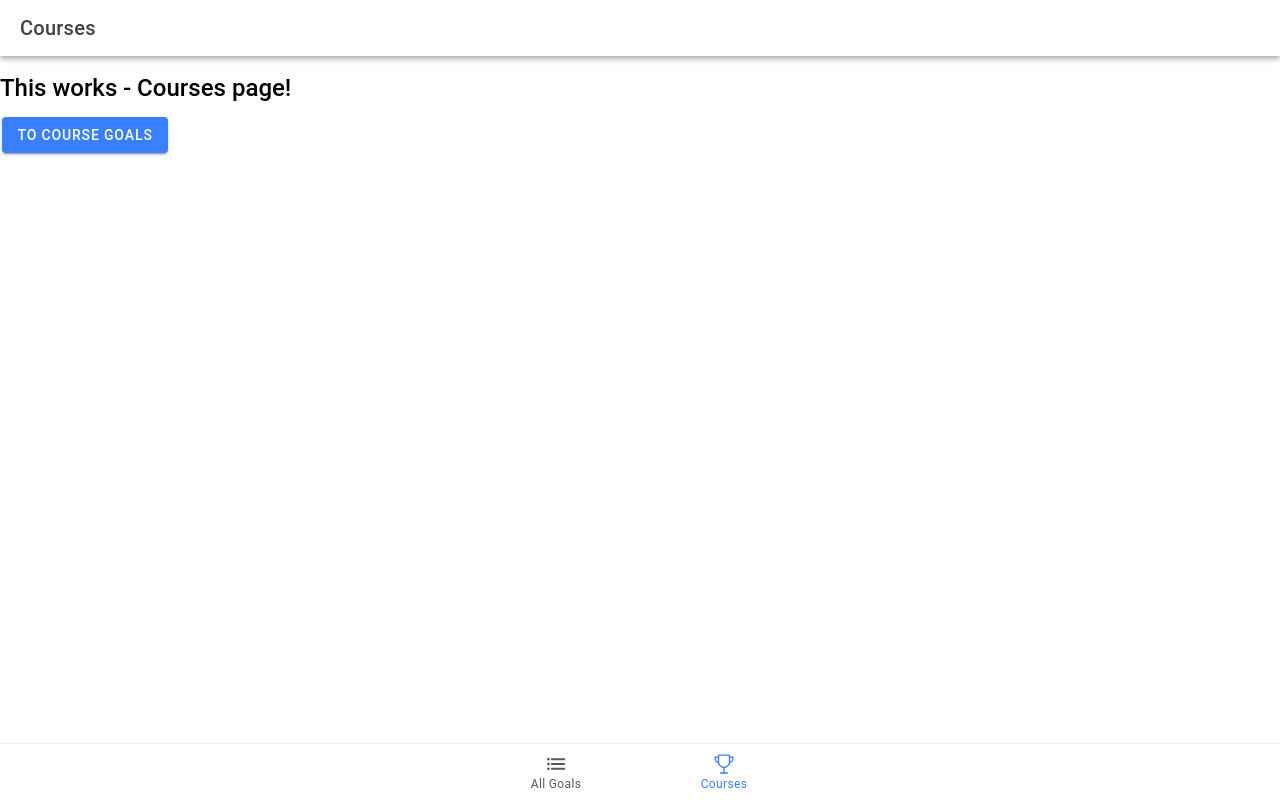
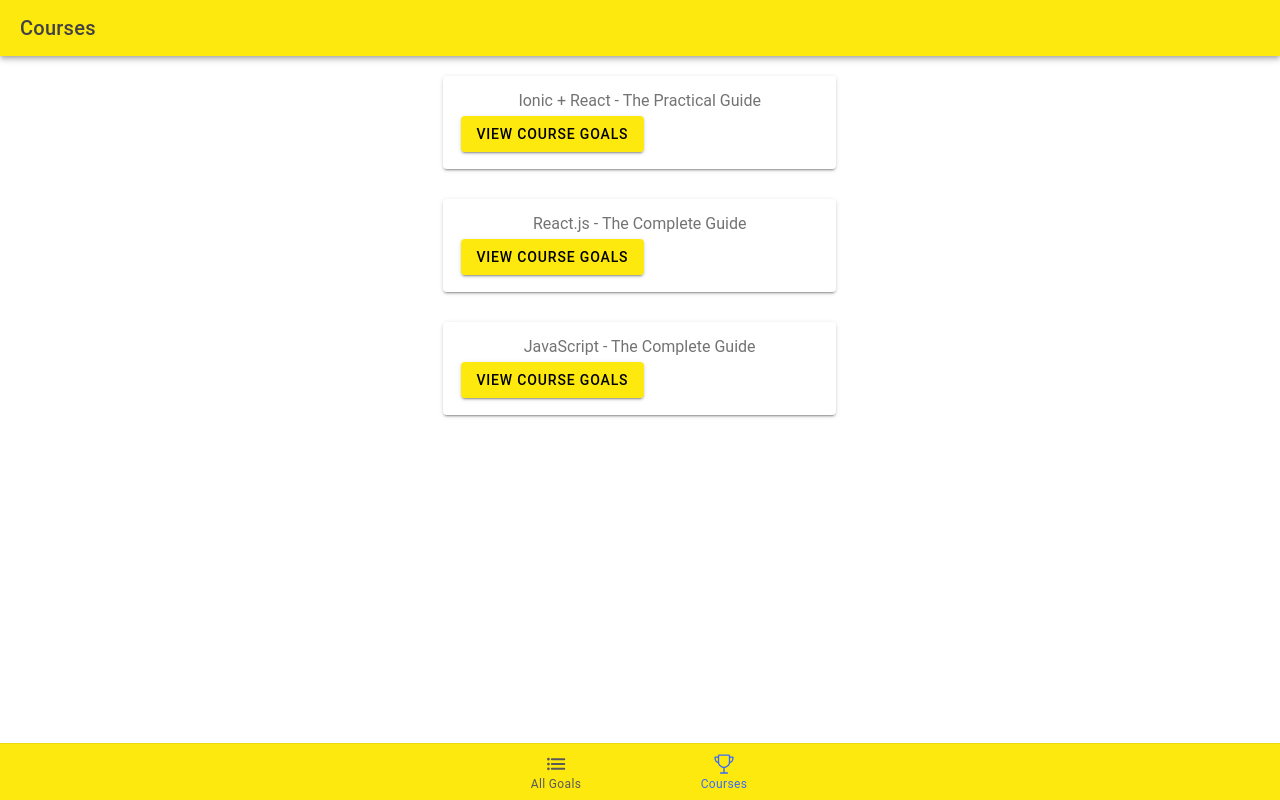
Before and after one commit to leilaZ1111/ionic-react-navigation, a React (Vite) app: page /courses in a window 1280 px wide. Built offline with nearby package versions, Linux system fonts and the light colour scheme.

Commit message:
added style variables and data

```diff
--- a/src/App.tsx
+++ b/src/App.tsx
@@ -33,6 +33,7 @@
 
 /* Theme variables */
 import './theme/variables.css';
+import './theme/theme.css';
 import Courses from './pages/Courses'; // we are importing the Courses component from the src/pages/Courses.tsx file. We will use this component to set up the routing for our app.
 import AllGoals from './pages/AllGoals'; // we are importing the AllGoals component from the src/pages/AllGoals.tsx file. We will use this component to set up the routing for our app.
 import CourseGoals from './pages/CourseGoals'; // we are importing the CourseGoals component from the src/pages/CourseGoals.tsx file. We will use this component to set up the routing for our app.
--- a/src/pages/Courses.tsx
+++ b/src/pages/Courses.tsx
@@ -3,12 +3,23 @@
   IonHeader,
   IonToolbar,
   IonTitle,
+  IonGrid,
+  IonCard,
+  IonCardContent,
+  IonPage,
+  IonCol,
+  IonRow,
   IonButton,
-  IonPage,
 } from '@ionic/react';
 
 import React from 'react';
 // import { useHistory } from 'react-router-dom'; // (ALTERNATIVE) we are importing the useHistory hook from the react-router-dom library. We will use this hook to set up the routing for our app.
+
+const COURSE_DATA = [
+  { id: 'c1', title: 'Ionic + React - The Practical Guide' },
+  { id: 'c2', title: 'React.js - The Complete Guide' },
+  { id: 'c3', title: 'JavaScript - The Complete Guide' },
+];
 
 const Courses: React.FC = () => {
   // const history = useHistory(); // (ALTERNATIVE) we are calling the useHistory hook. We will use this hook to set up the routing for our app.
@@ -25,11 +36,20 @@
         </IonToolbar>
       </IonHeader>
       <IonContent>
-        <h2> This works - Courses page!</h2>
-        <div>
-          <IonButton routerLink="/course-goals">To Course Goals</IonButton>
-          {/* <IonButton onClick={changePageHandler}>To Course Goals</IonButton> */}
-        </div>
+        <IonGrid>
+          {COURSE_DATA.map((course) => (
+            <IonRow key={course.id}>
+              <IonCol size-md="4" offset-md="4">
+                <IonCard>
+                  <IonCardContent>
+                    <h2 className="ion-text-center">{course.title}</h2>
+                    <IonButton routerLink="">View Course Goals</IonButton>
+                  </IonCardContent>
+                </IonCard>
+              </IonCol>
+            </IonRow>
+          ))}
+        </IonGrid>
       </IonContent>
     </IonPage>
   );
--- /dev/null
+++ b/src/theme/theme.css
@@ -0,0 +1,5 @@
+:root {
+  --ion-toolbar-background: var(--ion-color-primary);
+  --ion-tab-bar-background: var(--ion-color-primary);
+  --ion-tab-bar-color-selected: var(--ion-color-secondary);
+}
--- a/src/theme/variables.css
+++ b/src/theme/variables.css
@@ -3,39 +3,34 @@
 
 /** Ionic CSS Variables **/
 :root {
-  /** primary **/
-  --ion-color-primary: #3880ff;
-  --ion-color-primary-rgb: 56, 128, 255;
-  --ion-color-primary-contrast: #ffffff;
-  --ion-color-primary-contrast-rgb: 255, 255, 255;
-  --ion-color-primary-shade: #3171e0;
-  --ion-color-primary-tint: #4c8dff;
+  --ion-color-primary: #fde90d;
+  --ion-color-primary-rgb: 253, 233, 13;
+  --ion-color-primary-contrast: #000000;
+  --ion-color-primary-contrast-rgb: 0, 0, 0;
+  --ion-color-primary-shade: #dfcd0b;
+  --ion-color-primary-tint: #fdeb25;
 
-  /** secondary **/
-  --ion-color-secondary: #3dc2ff;
-  --ion-color-secondary-rgb: 61, 194, 255;
-  --ion-color-secondary-contrast: #ffffff;
-  --ion-color-secondary-contrast-rgb: 255, 255, 255;
-  --ion-color-secondary-shade: #36abe0;
-  --ion-color-secondary-tint: #50c8ff;
+  --ion-color-secondary: #386aff;
+  --ion-color-secondary-rgb: 56, 106, 255;
+  --ion-color-secondary-contrast: #000000;
+  --ion-color-secondary-contrast-rgb: 0, 0, 0;
+  --ion-color-secondary-shade: #315de0;
+  --ion-color-secondary-tint: #4c79ff;
 
-  /** tertiary **/
-  --ion-color-tertiary: #5260ff;
-  --ion-color-tertiary-rgb: 82, 96, 255;
-  --ion-color-tertiary-contrast: #ffffff;
-  --ion-color-tertiary-contrast-rgb: 255, 255, 255;
-  --ion-color-tertiary-shade: #4854e0;
-  --ion-color-tertiary-tint: #6370ff;
+  --ion-color-tertiary: #ff8e52;
+  --ion-color-tertiary-rgb: 255, 142, 82;
+  --ion-color-tertiary-contrast: #000000;
+  --ion-color-tertiary-contrast-rgb: 0, 0, 0;
+  --ion-color-tertiary-shade: #e07d48;
+  --ion-color-tertiary-tint: #ff9963;
 
-  /** success **/
   --ion-color-success: #2dd36f;
   --ion-color-success-rgb: 45, 211, 111;
-  --ion-color-success-contrast: #ffffff;
-  --ion-color-success-contrast-rgb: 255, 255, 255;
+  --ion-color-success-contrast: #000000;
+  --ion-color-success-contrast-rgb: 0, 0, 0;
   --ion-color-success-shade: #28ba62;
   --ion-color-success-tint: #42d77d;
 
-  /** warning **/
   --ion-color-warning: #ffc409;
   --ion-color-warning-rgb: 255, 196, 9;
   --ion-color-warning-contrast: #000000;
@@ -43,37 +38,33 @@
   --ion-color-warning-shade: #e0ac08;
   --ion-color-warning-tint: #ffca22;
 
-  /** danger **/
   --ion-color-danger: #eb445a;
   --ion-color-danger-rgb: 235, 68, 90;
-  --ion-color-danger-contrast: #ffffff;
-  --ion-color-danger-contrast-rgb: 255, 255, 255;
+  --ion-color-danger-contrast: #000000;
+  --ion-color-danger-contrast-rgb: 0, 0, 0;
   --ion-color-danger-shade: #cf3c4f;
   --ion-color-danger-tint: #ed576b;
 
-  /** dark **/
+  --ion-color-light: #f4f5f8;
+  --ion-color-light-rgb: 244, 245, 248;
+  --ion-color-light-contrast: #000000;
+  --ion-color-light-contrast-rgb: 0, 0, 0;
+  --ion-color-light-shade: #d7d8da;
+  --ion-color-light-tint: #f5f6f9;
+
+  --ion-color-medium: #92949c;
+  --ion-color-medium-rgb: 146, 148, 156;
+  --ion-color-medium-contrast: #000000;
+  --ion-color-medium-contrast-rgb: 0, 0, 0;
+  --ion-color-medium-shade: #808289;
+  --ion-color-medium-tint: #9d9fa6;
+
   --ion-color-dark: #222428;
   --ion-color-dark-rgb: 34, 36, 40;
   --ion-color-dark-contrast: #ffffff;
   --ion-color-dark-contrast-rgb: 255, 255, 255;
   --ion-color-dark-shade: #1e2023;
   --ion-color-dark-tint: #383a3e;
-
-  /** medium **/
-  --ion-color-medium: #92949c;
-  --ion-color-medium-rgb: 146, 148, 156;
-  --ion-color-medium-contrast: #ffffff;
-  --ion-color-medium-contrast-rgb: 255, 255, 255;
-  --ion-color-medium-shade: #808289;
-  --ion-color-medium-tint: #9d9fa6;
-
-  /** light **/
-  --ion-color-light: #f4f5f8;
-  --ion-color-light-rgb: 244, 245, 248;
-  --ion-color-light-contrast: #000000;
-  --ion-color-light-contrast-rgb: 0, 0, 0;
-  --ion-color-light-shade: #d7d8da;
-  --ion-color-light-tint: #f5f6f9;
 }
 
 @media (prefers-color-scheme: dark) {
@@ -84,65 +75,65 @@
 
   body {
     --ion-color-primary: #428cff;
-    --ion-color-primary-rgb: 66,140,255;
+    --ion-color-primary-rgb: 66, 140, 255;
     --ion-color-primary-contrast: #ffffff;
-    --ion-color-primary-contrast-rgb: 255,255,255;
+    --ion-color-primary-contrast-rgb: 255, 255, 255;
     --ion-color-primary-shade: #3a7be0;
     --ion-color-primary-tint: #5598ff;
 
     --ion-color-secondary: #50c8ff;
-    --ion-color-secondary-rgb: 80,200,255;
+    --ion-color-secondary-rgb: 80, 200, 255;
     --ion-color-secondary-contrast: #ffffff;
-    --ion-color-secondary-contrast-rgb: 255,255,255;
+    --ion-color-secondary-contrast-rgb: 255, 255, 255;
     --ion-color-secondary-shade: #46b0e0;
     --ion-color-secondary-tint: #62ceff;
 
     --ion-color-tertiary: #6a64ff;
-    --ion-color-tertiary-rgb: 106,100,255;
+    --ion-color-tertiary-rgb: 106, 100, 255;
     --ion-color-tertiary-contrast: #ffffff;
-    --ion-color-tertiary-contrast-rgb: 255,255,255;
+    --ion-color-tertiary-contrast-rgb: 255, 255, 255;
     --ion-color-tertiary-shade: #5d58e0;
     --ion-color-tertiary-tint: #7974ff;
 
     --ion-color-success: #2fdf75;
-    --ion-color-success-rgb: 47,223,117;
+    --ion-color-success-rgb: 47, 223, 117;
     --ion-color-success-contrast: #000000;
-    --ion-color-success-contrast-rgb: 0,0,0;
+    --ion-color-success-contrast-rgb: 0, 0, 0;
     --ion-color-success-shade: #29c467;
     --ion-color-success-tint: #44e283;
 
     --ion-color-warning: #ffd534;
-    --ion-color-warning-rgb: 255,213,52;
+    --ion-color-warning-rgb: 255, 213, 52;
     --ion-color-warning-contrast: #000000;
-    --ion-color-warning-contrast-rgb: 0,0,0;
+    --ion-color-warning-contrast-rgb: 0, 0, 0;
     --ion-color-warning-shade: #e0bb2e;
     --ion-color-warning-tint: #ffd948;
 
     --ion-color-danger: #ff4961;
-    --ion-color-danger-rgb: 255,73,97;
+    --ion-color-danger-rgb: 255, 73, 97;
     --ion-color-danger-contrast: #ffffff;
-    --ion-color-danger-contrast-rgb: 255,255,255;
+    --ion-color-danger-contrast-rgb: 255, 255, 255;
     --ion-color-danger-shade: #e04055;
     --ion-color-danger-tint: #ff5b71;
 
     --ion-color-dark: #f4f5f8;
-    --ion-color-dark-rgb: 244,245,248;
+    --ion-color-dark-rgb: 244, 245, 248;
     --ion-color-dark-contrast: #000000;
-    --ion-color-dark-contrast-rgb: 0,0,0;
+    --ion-color-dark-contrast-rgb: 0, 0, 0;
     --ion-color-dark-shade: #d7d8da;
     --ion-color-dark-tint: #f5f6f9;
 
     --ion-color-medium: #989aa2;
-    --ion-color-medium-rgb: 152,154,162;
+    --ion-color-medium-rgb: 152, 154, 162;
     --ion-color-medium-contrast: #000000;
-    --ion-color-medium-contrast-rgb: 0,0,0;
+    --ion-color-medium-contrast-rgb: 0, 0, 0;
     --ion-color-medium-shade: #86888f;
     --ion-color-medium-tint: #a2a4ab;
 
     --ion-color-light: #222428;
-    --ion-color-light-rgb: 34,36,40;
+    --ion-color-light-rgb: 34, 36, 40;
     --ion-color-light-contrast: #ffffff;
-    --ion-color-light-contrast-rgb: 255,255,255;
+    --ion-color-light-contrast-rgb: 255, 255, 255;
     --ion-color-light-shade: #1e2023;
     --ion-color-light-tint: #383a3e;
   }
@@ -154,10 +145,10 @@
 
   .ios body {
     --ion-background-color: #000000;
-    --ion-background-color-rgb: 0,0,0;
+    --ion-background-color-rgb: 0, 0, 0;
 
     --ion-text-color: #ffffff;
-    --ion-text-color-rgb: 255,255,255;
+    --ion-text-color-rgb: 255, 255, 255;
 
     --ion-color-step-50: #0d0d0d;
     --ion-color-step-100: #1a1a1a;
@@ -190,7 +181,6 @@
     --ion-toolbar-border-color: var(--ion-color-step-250);
   }
 
-
   /*
    * Material Design Dark Theme
    * -------------------------------------------
@@ -198,10 +188,10 @@
 
   .md body {
     --ion-background-color: #121212;
-    --ion-background-color-rgb: 18,18,18;
+    --ion-background-color-rgb: 18, 18, 18;
 
     --ion-text-color: #ffffff;
-    --ion-text-color-rgb: 255,255,255;
+    --ion-text-color-rgb: 255, 255, 255;
 
     --ion-border-color: #222222;
 
```
